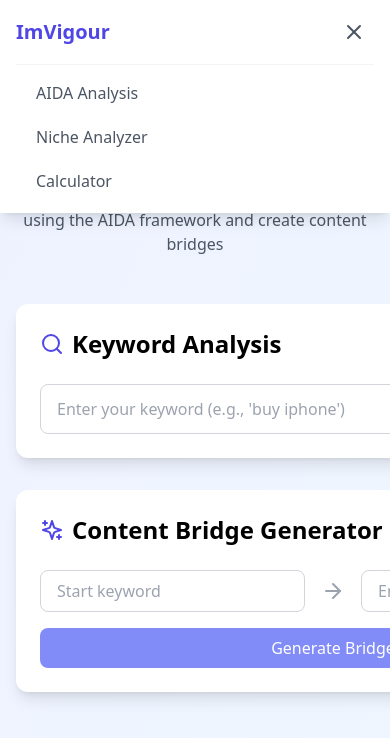
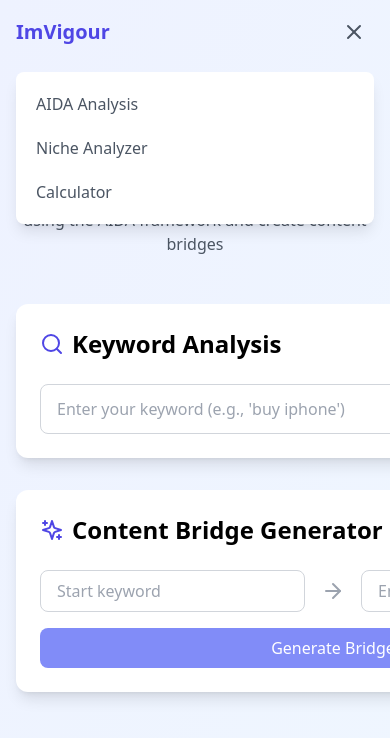
Before and after one commit to vigourpt/aidaKAT, a React (Vite) app: page / in a window 390 px wide. Both pictures are taken after a click on the button 354 px from the left and 32 px from the top of the page. Shown: the top 738 px of the page. Built offline with nearby package versions, Linux system fonts and the light colour scheme.

Commit message:
Update navigation to minimal design with only logo and hamburger menu

```diff
--- a/src/components/Navigation.tsx
+++ b/src/components/Navigation.tsx
@@ -11,7 +11,7 @@ const Navigation = () => {
   ];
 
   return (
-    <nav className="bg-white shadow-lg fixed w-full top-0 z-50">
+    <nav className="fixed w-full top-0 z-50">
       <div className="container mx-auto px-4">
         <div className="flex justify-between items-center h-16">
           <div className="flex-shrink-0">
@@ -35,8 +35,8 @@ const Navigation = () => {
         </div>
 
         {/* Dropdown menu */}
-        <div className={`${isMenuOpen ? 'block' : 'hidden'} bg-white border-t border-gray-100`}>
-          <div className="px-2 pt-2 pb-3 space-y-1">
+        <div className={`${isMenuOpen ? 'block' : 'hidden'} bg-white rounded-lg shadow-lg mt-2`}>
+          <div className="px-2 py-3 space-y-1">
             {links.map((link) => (
               <a
                 key={link.href}
```
Also changed, not shown: 2 other files (tests, documents, lock files or other folders).
